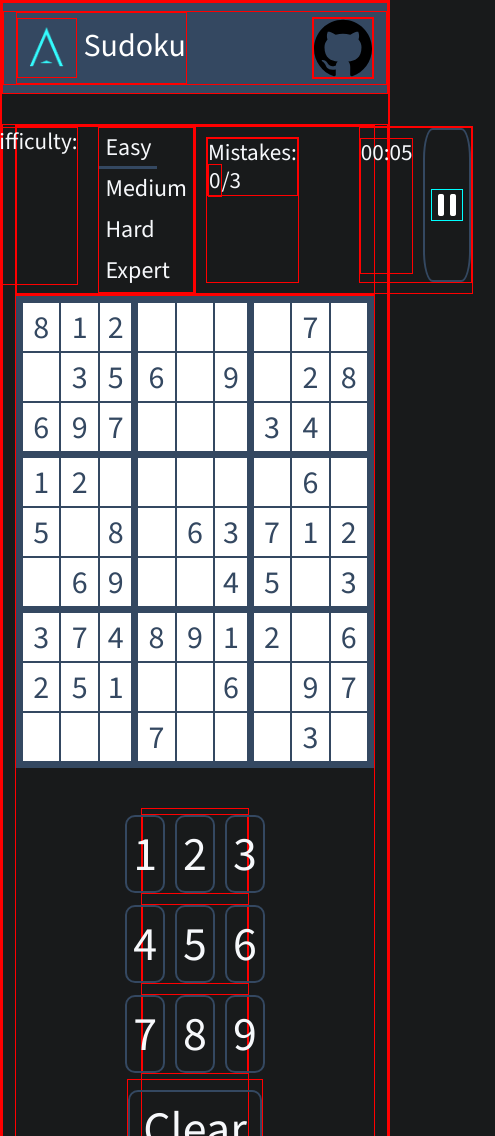
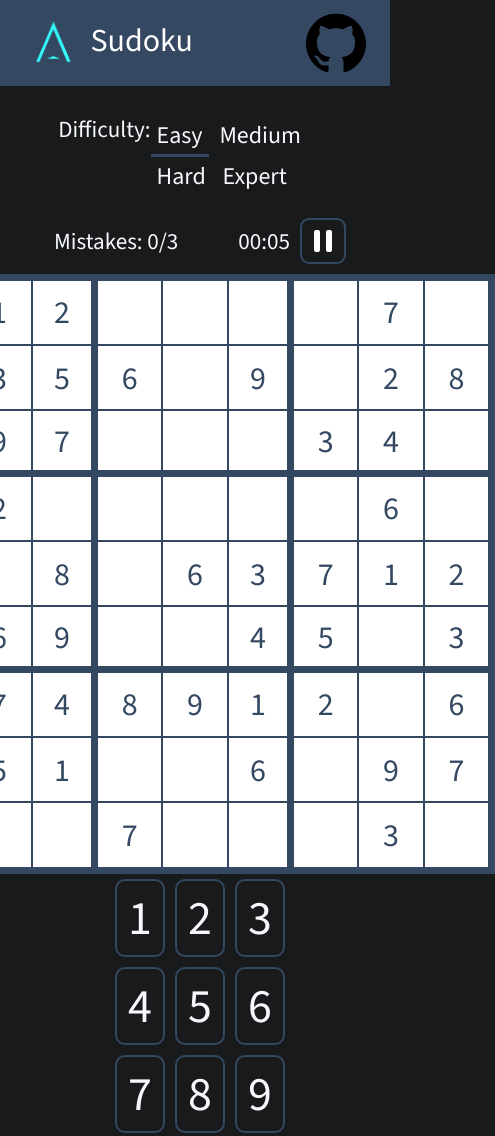
Before and after one commit to BradT615/Sudoku, a plain HTML site: page index.html in a window 390 px wide. Shown: the top 1136 px of the page, 495 px wide, since content can reach past the window. Drawn offline with nearby package versions, Linux system fonts and the light colour scheme.

Commit message:
fixed mobile header

```diff
--- a/index.html
+++ b/index.html
@@ -5,6 +5,7 @@
     <meta name="viewport" content="width=device-width, initial-scale=1.0">
     <title>Sudoku</title>
     <link rel="stylesheet" href="https://cdn.jsdelivr.net/npm/bootstrap@5.3.0/dist/css/bootstrap.min.css">
+    <link href="https://cdn.jsdelivr.net/npm/bootstrap@5.0.2/dist/css/bootstrap.min.css" rel="stylesheet" integrity="sha384-EVSTQN3/azprG1Anm3QDgpJLIm9Nao0Yz1ztcQTwFspd3yD65VohhpuuCOmLASjC" crossorigin="anonymous">
     <link rel="preconnect" href="https://fonts.googleapis.com">
     <link rel="preconnect" href="https://fonts.gstatic.com" crossorigin>
     <link href="https://fonts.googleapis.com/css2?family=Source+Sans+3:wght@200;300;400&display=swap" rel="stylesheet">
@@ -25,7 +26,7 @@
     </nav>
 
 
-    <div id="main" class="container-xxl">
+    <div id="main" class="container-xl">
       <div class="header">
         <div class="difficulty">
           <h3>Difficulty:</h3>
@@ -36,6 +37,7 @@
             <button id="expert-btn" class="difficulty-btn">Expert</button>
           </div>
         </div>
+
         <div class="stats">
           <div class="mistakes">
             <h3>Mistakes: <span id="mistakes">0</span>/3</h3>
@@ -86,6 +88,7 @@
     </div>
 
 
+    <script src="https://cdn.jsdelivr.net/npm/@popperjs/core@2.9.2/dist/umd/popper.min.js"></script>
     <script src="https://cdn.jsdelivr.net/npm/bootstrap@5.3.0/dist/js/bootstrap.min.js"></script>
     <script src="sudoku.js"></script>
 </body>
--- a/styles.css
+++ b/styles.css
@@ -28,7 +28,7 @@ body {
 }
 
 
-.container-xxl {
+.container-xl {
   display: flex;
   flex-direction: column;
   align-items: center;
@@ -46,25 +46,29 @@ body {
 .header {
   display: flex;
   width: 100%;
-  /* margin-bottom: 10px; */
+  /* padding-bottom: 100px; */
 }
+
 .difficulty {
   display: flex;
   width: 50%;
-  gap: 20px;
   justify-content: end;
   font-size: 1.5rem;
 }
+
+
 .difficulty-btn {
   background: none;
   border: none;
   color: var(--text-color);
   border-bottom: 3px solid transparent;
 }
+
 .difficulty-btn:hover,
 .difficulty-btn.active {
   border-bottom: 3px solid var(--dark-blue-text-color);
 }
+
 
 .stats {
   display: flex;
@@ -98,14 +102,30 @@ body {
 
 
 
+@media (max-width: 930px) {
+  .header {
+    /* border: 5px solid greenyellow; */
+    flex-direction: column;
+    align-items: center;
+    gap: 20px;
+  }
+  .difficulty {
+    width: 80%;
+    justify-content: center;
+  }
+  /* .box {
+    max-width: 40vh;
+  } */
+}
+
+
 
 
 
 
 .top-section {
   display: flex;
-  width: 100%;
-  gap: 40px;
+  /* width: 100%; */
   justify-content: center;
   flex-wrap: wrap;
 }
@@ -123,9 +143,9 @@ body {
 }
 
 
-* {
+/* * {
   border: 1px solid red;
-}
+} */
 
 
 
@@ -155,6 +175,8 @@ body {
   width: 30%;
   flex-direction: column;
   align-items: center;
+  justify-content: center;
+  padding-left: 10px;
 }
 .numpad-row {
   display: flex;
@@ -186,8 +208,6 @@ body {
 .btns button:hover {
   background-color: var(--dark-blue-text-color);
 }
-
-
 .box[data-filled="true"] {
   transition: 1s ease-in-out;
   box-shadow: 0px 0px 73px 4px var(--light-blue-text-color); /* Initial box shadow */
@@ -195,6 +215,8 @@ body {
 .cell[data-locked="true"] {
   color: var(--dark-blue-text-color);
 }
+
+
 
 
 
--- a/sudoku.js
+++ b/sudoku.js
@@ -303,6 +303,8 @@ document.addEventListener("DOMContentLoaded", function() {
   });
 
 
+
+
   // Add border
   function addBorders() {
     const cells = document.querySelectorAll('.cell');
@@ -445,6 +447,7 @@ document.addEventListener("DOMContentLoaded", function() {
     resetMistakes();
     resetTimer();
     startTimer();
+    generate();
     // additional game state reset
   }
   startTimer();
```
